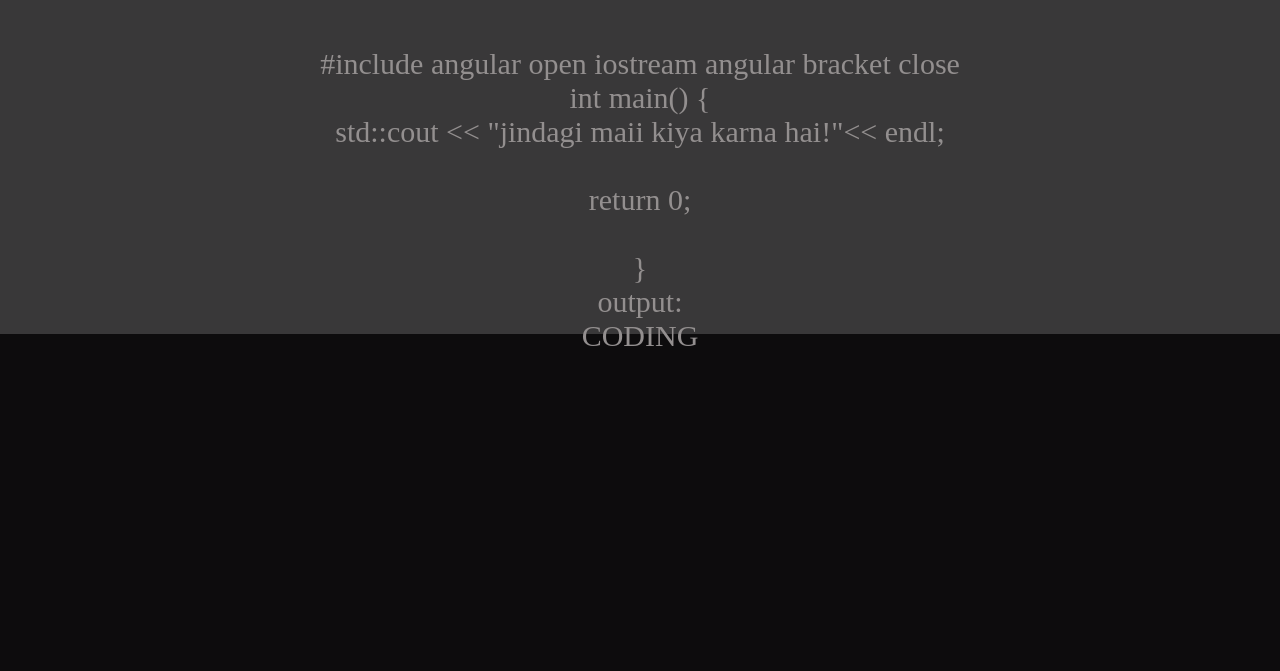
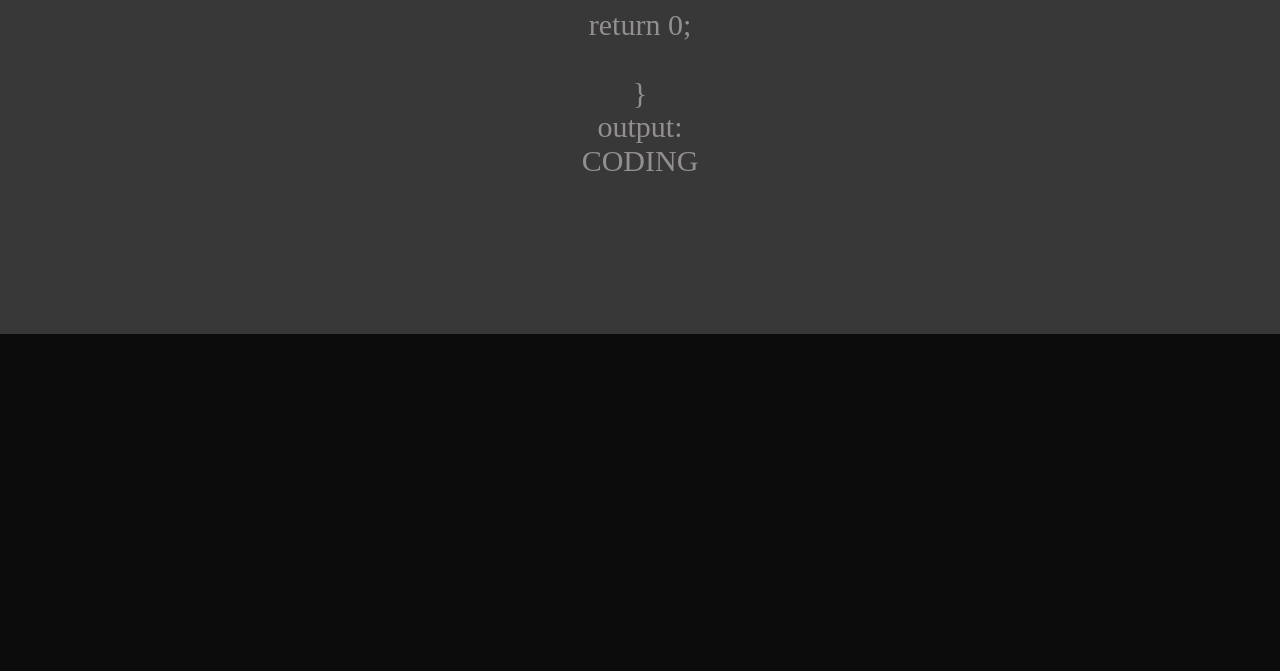
Before and after one commit to mudassiransari12/simple-websit, a plain HTML site: page index.html in a window 1280 px wide. Shown: the part 466-1137 px from the top of the page. After the commit the page ends 800 px from the top, so only its background shows below. Drawn offline with Linux system fonts and the light colour scheme; a web font is replaced by a local one.

Commit message:
Update index.html

```diff
--- a/index.html
+++ b/index.html
@@ -43,9 +43,9 @@
       section {
         /* font-family: 'Fira Sans Condensed', sans-serif; */
 
-        height: 844px;
+        height: 644px;
         /* border: 2px solid red; */
-        margin: 100px 200px;
+        margin: 5px 230px;
         display: flex;
         flex-direction: column;
         align-items: center;
```
